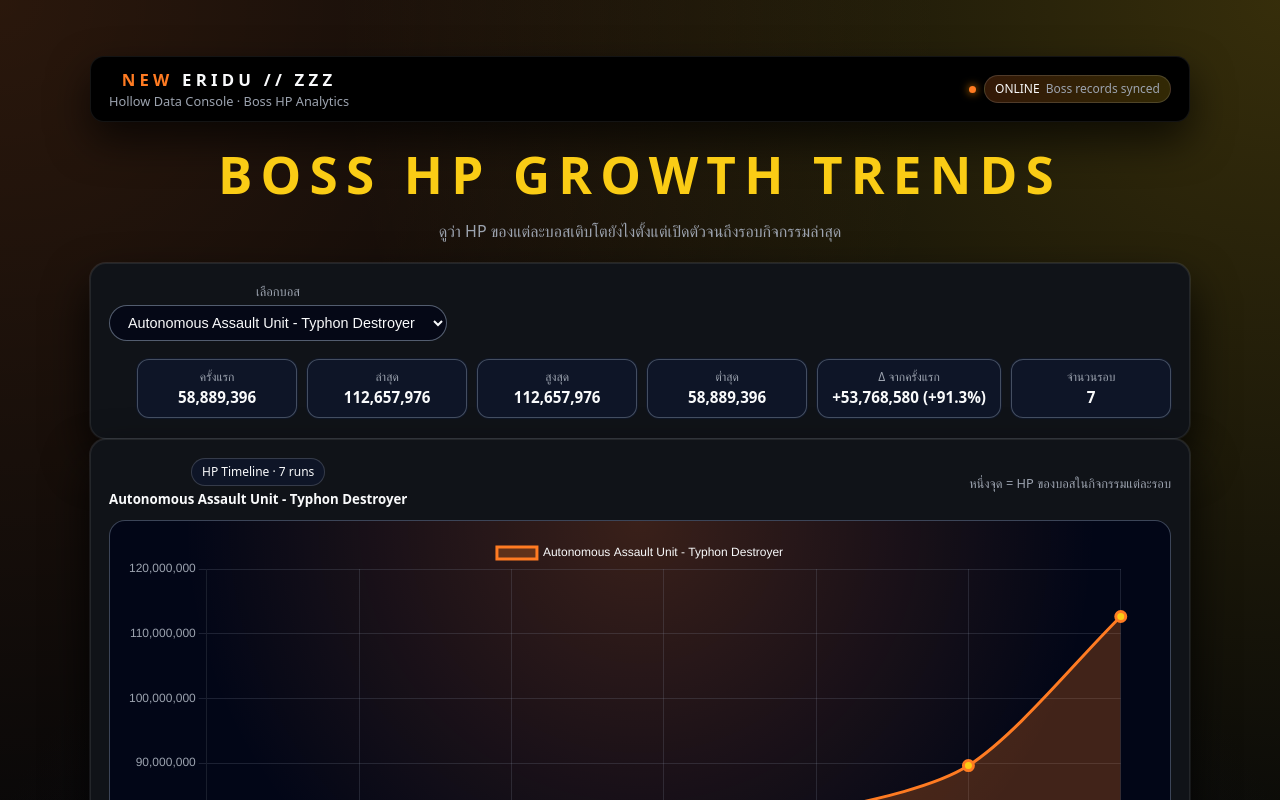
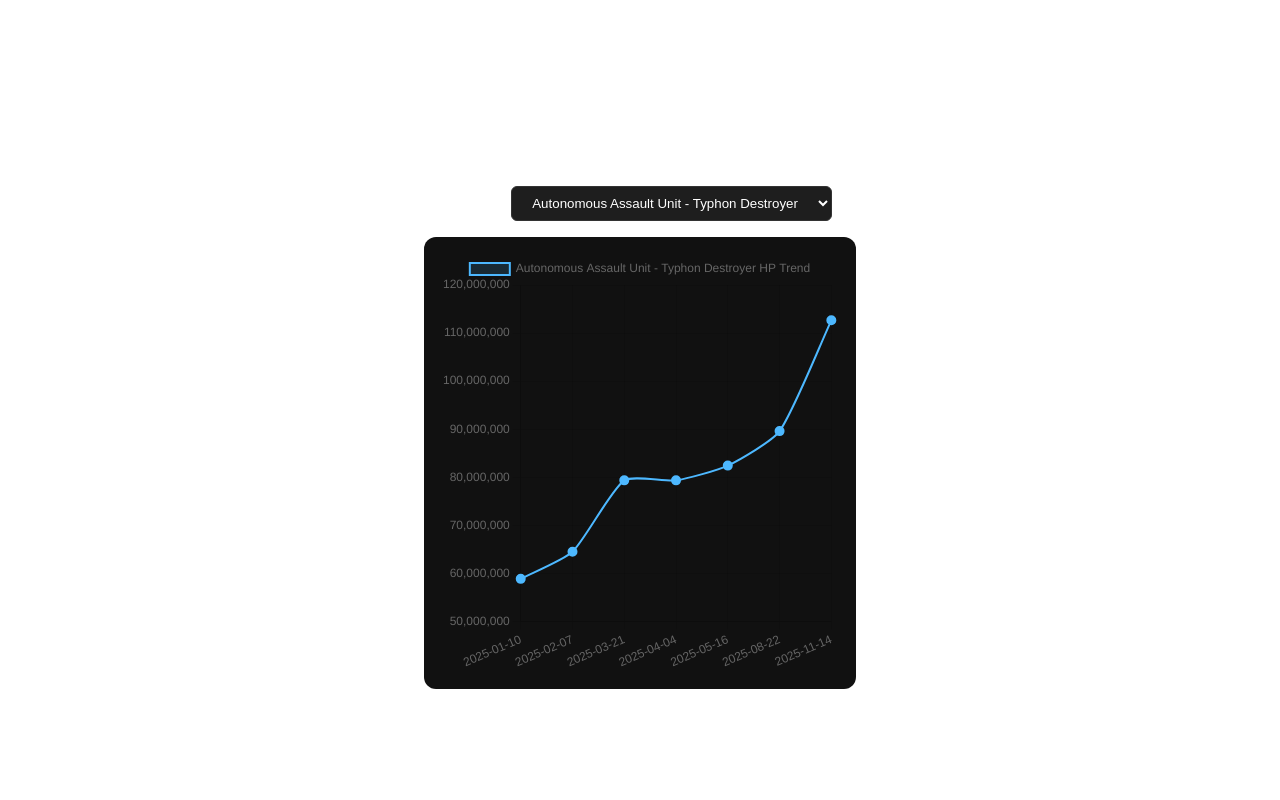
Before and after one commit to serensz/DA_HP_checker, a Svelte app: page / in a window 1280 px wide. Shown: the top 800 px of the page. Built offline with nearby package versions, Linux system fonts and the light colour scheme.

Commit message:
fix fetch path

```diff
--- a/src/App.svelte
+++ b/src/App.svelte
@@ -7,8 +7,12 @@
   let chart;
   let canvasEl;
 
+  // โหลดข้อมูล bosses.json ด้วย path ที่รองรับทั้ง dev และ GitHub Pages
   onMount(async () => {
-    const res = await fetch("/bosses.json");
+    const base = import.meta.env.BASE_URL;       // <-- จุดสำคัญ
+    const url = `${base}bosses.json`;
+
+    const res = await fetch(url);
     bosses = await res.json();
 
     bosses.sort((a, b) => a.boss_name.localeCompare(b.boss_name));
@@ -17,25 +21,18 @@
     initChart();
   });
 
-  $: if (chart && selectedName) {
-    const boss = bosses.find((b) => b.boss_name === selectedName);
-    if (boss) {
-      const labels = boss.timeline.map((t) => t.date);
-      const values = boss.timeline.map((t) => t.hp);
+  // สร้างกราฟ
+  function initChart() {
+    if (!canvasEl || !selectedName) return;
 
-      chart.data.labels = labels;
-      chart.data.datasets[0].data = values;
-      chart.data.datasets[0].label = boss.boss_name;
-      chart.update();
-    }
-  }
+    const bossData = bosses.find((b) => b.boss_name === selectedName);
+    if (!bossData) return;
 
-  function initChart() {
-    if (!canvasEl || bosses.length === 0) return;
+    const labels = bossData.timeline.map((t) => t.date);
+    const hpValues = bossData.timeline.map((t) => t.hp);
 
-    const firstBoss = bosses[0];
-    const labels = firstBoss.timeline.map((t) => t.date);
-    const values = firstBoss.timeline.map((t) => t.hp);
+    // ล้าง chart เก่าออกก่อน
+    if (chart) chart.destroy();
 
     chart = new Chart(canvasEl, {
       type: "line",
@@ -43,411 +40,83 @@
         labels,
         datasets: [
           {
-            label: firstBoss.boss_name,
-            data: values,
-            borderColor: "#ff7b22",
-            backgroundColor: "rgba(255,123,34,0.25)",
-            fill: true,
-            borderWidth: 3,
-            tension: 0.28,
-            pointRadius: 5,
-            pointHoverRadius: 9,
-            pointBackgroundColor: "#facc15",
-            pointBorderColor: "#ff7b22"
+            label: `${selectedName} HP Trend`,
+            data: hpValues,
+            borderColor: "#4db8ff",
+            backgroundColor: "rgba(77,184,255,0.15)",
+            borderWidth: 2,
+            tension: 0.2,
+            pointRadius: 4,
+            pointHoverRadius: 6,
+            pointBackgroundColor: "#4db8ff"
           }
         ]
       },
       options: {
         responsive: true,
-        plugins: {
-          legend: { labels: { color: "#f9fafb" } },
-          tooltip: {
-            callbacks: {
-              label: (ctx) => {
-                const v = ctx.parsed.y || 0;
-                return " HP: " + v.toLocaleString();
-              }
-            }
-          }
-        },
+        maintainAspectRatio: false,
         scales: {
-          x: {
-            ticks: { color: "#9ca3af" },
-            grid: { color: "rgba(148, 163, 184, 0.18)" }
-          },
           y: {
             ticks: {
-              color: "#9ca3af",
-              callback: (value) => value.toLocaleString()
+              callback: (value) =>
+                value.toLocaleString("en-US"), // format ตัวเลข
             },
-            grid: { color: "rgba(148, 163, 184, 0.18)" }
-          }
-        }
-      }
+          },
+        },
+      },
     });
   }
 
-  $: stats = (() => {
-    const boss = bosses.find((b) => b.boss_name === selectedName);
-    if (!boss) return null;
-
-    const hp = boss.timeline.map((t) => t.hp);
-    const first = hp[0];
-    const last = hp[hp.length - 1];
-    const max = Math.max(...hp);
-    const min = Math.min(...hp);
-    const diff = last - first;
-    const pct = first ? ((diff / first) * 100).toFixed(1) : "0.0";
-
-    return { boss, first, last, max, min, diff, pct, runs: boss.timeline.length };
-  })();
+  // อัปเดตกราฟเมื่อเลือกบอสใหม่
+  $: if (bosses.length > 0 && selectedName) {
+    initChart();
+  }
 </script>
 
-<svelte:head>
-  <title>New Eridu Boss HP Terminal</title>
-</svelte:head>
-
-<div class="page">
-  <div class="container">
-
-    <!-- Top bar -->
-    <div class="ne-topbar">
-      <div>
-        <div class="ne-logo-text">
-          <span>NEW</span> ERIDU // ZZZ
-        </div>
-        <div class="ne-subtitle">
-          Hollow Data Console · Boss HP Analytics
-        </div>
-      </div>
-      <div class="topbar-right">
-        <span class="accent-dot"></span>
-        <span class="ne-status-pill">
-          <span class="fw-semibold">ONLINE</span>
-          <span class="muted">Boss records synced</span>
-        </span>
-      </div>
-    </div>
-
-    <div class="title-block">
-      <h1 class="main-title">Boss HP Growth Trends</h1>
-      <p class="muted">
-        ดูว่า HP ของแต่ละบอสเติบโตยังไงตั้งแต่เปิดตัวจนถึงรอบกิจกรรมล่าสุด
-      </p>
-    </div>
-
-    <!-- Selector + stats -->
-    <div class="card-ne mb-4">
-      <div class="selector-row">
-        <div class="selector-col">
-          <label for="bossSelect" class="selector-label muted">เลือกบอส</label>
-          <select
-            id="bossSelect"
-            bind:value={selectedName}
-          >
-            {#each bosses as b}
-              <option value={b.boss_name}>{b.boss_name}</option>
-            {/each}
-          </select>
-        </div>
-
-        <div class="stats-col">
-          {#if stats}
-            <div class="stats-bar">
-              <div class="stat-pill">
-                <span class="stat-label">ครั้งแรก</span>
-                <span class="stat-value">{stats.first.toLocaleString()}</span>
-              </div>
-              <div class="stat-pill">
-                <span class="stat-label">ล่าสุด</span>
-                <span class="stat-value">{stats.last.toLocaleString()}</span>
-              </div>
-              <div class="stat-pill">
-                <span class="stat-label">สูงสุด</span>
-                <span class="stat-value">{stats.max.toLocaleString()}</span>
-              </div>
-              <div class="stat-pill">
-                <span class="stat-label">ต่ำสุด</span>
-                <span class="stat-value">{stats.min.toLocaleString()}</span>
-              </div>
-              <div class="stat-pill">
-                <span class="stat-label">Δ จากครั้งแรก</span>
-                <span class="stat-value">
-                  {stats.diff >= 0 ? "+" : ""}{stats.diff.toLocaleString()}
-                  {" "}
-                  ({stats.diff >= 0 ? "+" : ""}{stats.pct}%)
-                </span>
-              </div>
-              <div class="stat-pill">
-                <span class="stat-label">จำนวนรอบ</span>
-                <span class="stat-value">{stats.runs}</span>
-              </div>
-            </div>
-          {/if}
-        </div>
-      </div>
-    </div>
-
-    <!-- Chart card -->
-    <div class="card-ne">
-      <div class="chart-header">
-        <div>
-          <div class="badge-phase" id="chartSubtitle">
-            {#if stats}
-              HP Timeline · {stats.runs} runs
-            {:else}
-              HP Timeline
-            {/if}
-          </div>
-          <h5 class="chart-title">
-            {stats ? stats.boss.boss_name : "Boss HP Timeline"}
-          </h5>
-        </div>
-        <div class="chart-note muted">
-          หนึ่งจุด = HP ของบอสในกิจกรรมแต่ละรอบ
-        </div>
-      </div>
-
-      <div class="chart-shell">
-        <canvas bind:this={canvasEl}></canvas>
-      </div>
-    </div>
-
-  </div>
-</div>
-
 <style>
-  :global(body) {
-    margin: 0;
-    min-height: 100vh;
-    font-family: system-ui, -apple-system, BlinkMacSystemFont, "Segoe UI", sans-serif;
-    background:
-      radial-gradient(circle at 0% 0%, rgba(255, 123, 34, 0.15) 0, transparent 55%),
-      radial-gradient(circle at 100% 0%, rgba(250, 204, 21, 0.2) 0, transparent 55%),
-      radial-gradient(circle at 50% 100%, rgba(15, 23, 42, 0.8) 0, transparent 55%),
-      #050608;
-    color: #f9fafb;
+  .container {
+    max-width: 900px;
+    margin: 0 auto;
+    padding: 1.5rem;
+    color: white;
   }
 
-  .page {
-    padding: 24px 12px;
-    display: flex;
-    justify-content: center;
-  }
-
-  .container {
-    width: 100%;
-    max-width: 1100px;
-  }
-
-  .ne-topbar {
-    background: #000;
-    border-radius: 14px;
-    padding: 10px 18px;
-    display: flex;
-    justify-content: space-between;
-    align-items: center;
-    border: 1px solid rgba(255,255,255,0.08);
-    box-shadow: 0 18px 40px rgba(0,0,0,0.65);
-    margin-bottom: 24px;
-  }
-
-  .ne-logo-text {
-    font-size: 1.05rem;
-    letter-spacing: 0.25em;
-    text-transform: uppercase;
-    font-weight: 700;
-  }
-
-  .ne-logo-text span {
-    color: #ff7b22;
-  }
-
-  .ne-subtitle {
-    font-size: 0.8rem;
-    color: #9ca3af;
-  }
-
-  .topbar-right {
-    display: flex;
-    gap: 8px;
-    align-items: center;
-  }
-
-  .accent-dot {
-    width: 7px;
-    height: 7px;
-    border-radius: 999px;
-    background: #ff7b22;
-    box-shadow: 0 0 8px #ff9100;
-  }
-
-  .ne-status-pill {
-    font-size: 0.75rem;
-    border-radius: 999px;
-    padding: 4px 10px;
-    background: linear-gradient(
-      90deg,
-      rgba(255, 123, 34, 0.2),
-      rgba(250, 204, 21, 0.2)
-    );
-    border: 1px solid rgba(255,255,255,0.14);
-    display: inline-flex;
-    align-items: center;
-    gap: 6px;
-  }
-
-  .muted {
-    color: #9ca3af;
-  }
-
-  .title-block {
+  .title {
     text-align: center;
-    margin-bottom: 20px;
-  }
-
-  .main-title {
-    font-weight: 700;
-    text-transform: uppercase;
-    letter-spacing: 0.16em;
-    margin: 0 0 6px;
-    color: #facc15;
-  }
-
-  .card-ne {
-    background: #101318;
-    border-radius: 16px;
-    border: 1px solid rgba(255,255,255,0.08);
-    box-shadow:
-      0 22px 45px rgba(0, 0, 0, 0.85),
-      0 0 0 1px rgba(148, 163, 184, 0.18);
-    padding: 18px 18px 20px;
-  }
-
-  .selector-row {
-    display: flex;
-    flex-wrap: wrap;
-    gap: 18px;
-    align-items: center;
-  }
-
-  .selector-col {
-    flex: 0 0 260px;
-    max-width: 100%;
-    display: flex;
-    flex-direction: column;
-    gap: 4px;
-  }
-
-  .selector-label {
-    font-size: 0.8rem;
+    font-size: 2rem;
+    margin-bottom: 1.2rem;
   }
 
   select {
-    background: #050816;
-    color: #f9fafb;
-    border-radius: 999px;
-    border: 1px solid rgba(148, 163, 184, 0.55);
-    padding: 8px 14px;
-    font-size: 0.9rem;
-    outline: none;
+    padding: 0.5rem 1rem;
+    margin-bottom: 1rem;
+    border-radius: 6px;
+    background: #1e1e1e;
+    color: white;
+    border: 1px solid #333;
   }
 
-  select:focus {
-    border-color: #ff7b22;
-    box-shadow: 0 0 0 2px rgba(255, 123, 34, 0.35);
-  }
-
-  .stats-col {
-    flex: 1 1 auto;
-  }
-
-  .stats-bar {
-    display: flex;
-    flex-wrap: wrap;
-    gap: 10px;
-    justify-content: flex-end;
-  }
-
-  .stat-pill {
-    background: rgba(15, 23, 42, 0.9);
-    padding: 8px 14px;
+  .chart-box {
+    background: #111;
     border-radius: 12px;
-    display: inline-flex;
-    flex-direction: column;
-    min-width: 130px;
-    border: 1px solid rgba(148, 163, 184, 0.4);
-    box-shadow: 0 0 0 1px rgba(15,23,42,0.9);
-  }
-
-  .stat-label {
-    font-size: 0.75rem;
-    color: #9ca3af;
-  }
-
-  .stat-value {
-    font-size: 0.95rem;
-    font-weight: 600;
-    color: #f9fafb;
-  }
-
-  .chart-header {
-    display: flex;
-    flex-wrap: wrap;
-    justify-content: space-between;
-    gap: 10px;
-    align-items: center;
-    margin-bottom: 10px;
-  }
-
-  .badge-phase {
-    background: rgba(15, 23, 42, 0.9);
-    border-radius: 999px;
-    border: 1px solid rgba(255,255,255,0.16);
-    font-size: 0.75rem;
-    padding: 4px 10px;
-    display: inline-block;
-    margin-bottom: 4px;
-  }
-
-  .chart-title {
-    margin: 0;
-  }
-
-  .chart-note {
-    font-size: 0.8rem;
-  }
-
-  .chart-shell {
-    background:
-      radial-gradient(circle at top, rgba(255,123,34,0.22), transparent 60%),
-      #020617;
-    border-radius: 16px;
-    padding: 16px;
-    border: 1px solid rgba(148, 163, 184, 0.4);
-  }
-
-  canvas {
-    width: 100% !important;
-    height: auto !important;
-    max-height: 520px;
-  }
-
-  @media (max-width: 768px) {
-    .ne-topbar {
-      flex-direction: column;
-      align-items: flex-start;
-      gap: 8px;
-    }
-    .stats-bar {
-      justify-content: flex-start;
-    }
-    .selector-row {
-      flex-direction: column;
-      align-items: stretch;
-    }
-    .selector-col {
-      flex: 1 1 auto;
-    }
+    padding: 1rem;
+    height: 420px;
   }
 </style>
+
+<div class="container">
+  <h1 class="title">ZZZ Boss HP Growth Trends</h1>
+
+  <label>
+    เลือกบอส:
+    <select bind:value={selectedName}>
+      {#each bosses as b}
+        <option value={b.boss_name}>{b.boss_name}</option>
+      {/each}
+    </select>
+  </label>
+
+  <div class="chart-box">
+    <canvas bind:this={canvasEl}></canvas>
+  </div>
+</div>
```
